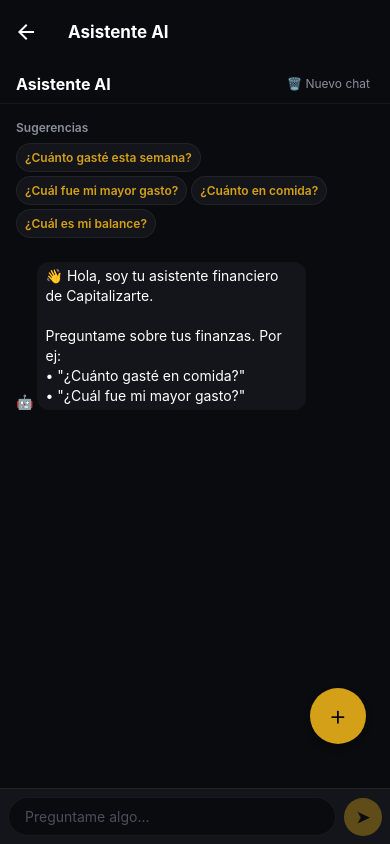
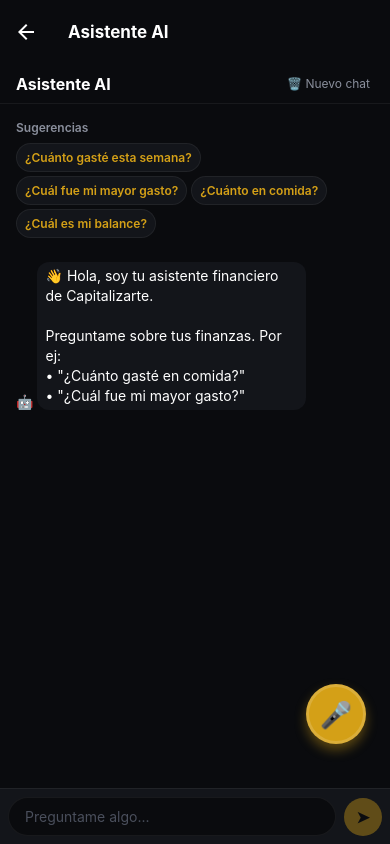
Before and after one commit to pinkysoftware/capitalizarte-mvp, a React Native app: screen /Chat in a window 390 px wide. Built offline with nearby package versions, Linux system fonts and the light colour scheme.

Commit message:
feat: FAB now opens voice transaction screen (better UX for quick add)

```diff
--- a/src/components/FloatingAddButton.js
+++ b/src/components/FloatingAddButton.js
@@ -1,5 +1,5 @@
 import React from 'react';
-import { Pressable, Text, StyleSheet } from 'react-native';
+import { Pressable, Text, StyleSheet, View } from 'react-native';
 import { useNavigation } from '@react-navigation/native';
 import { C, R, S } from '../theme';
 
@@ -9,10 +9,10 @@ export default function FloatingAddButton({ bottom = 100 }) {
   return (
     <Pressable
       style={[styles.fab, { bottom }]}
-      onPress={() => navigation.navigate('AddTransaction')}
+      onPress={() => navigation.navigate('AddTransactionVoice')}
       hitSlop={10}
     >
-      <Text style={styles.fabText}>+</Text>
+      <Text style={styles.fabIcon}>🎤</Text>
     </Pressable>
   );
 }
@@ -21,23 +21,23 @@ const styles = StyleSheet.create({
   fab: {
     position: 'absolute',
     right: S.lg,
-    width: 56,
-    height: 56,
-    borderRadius: 28,
+    width: 60,
+    height: 60,
+    borderRadius: 30,
     backgroundColor: C.primary,
     alignItems: 'center',
     justifyContent: 'center',
-    shadowColor: '#000',
-    shadowOffset: { width: 0, height: 4 },
-    shadowOpacity: 0.3,
-    shadowRadius: 6,
-    elevation: 8,
+    shadowColor: C.primary,
+    shadowOffset: { width: 0, height: 6 },
+    shadowOpacity: 0.4,
+    shadowRadius: 12,
+    elevation: 10,
     zIndex: 999,
+    borderWidth: 3,
+    borderColor: 'rgba(255,255,255,0.15)',
   },
-  fabText: {
-    fontSize: 28,
-    fontWeight: '300',
-    color: '#000',
-    marginTop: -2,
+  fabIcon: {
+    fontSize: 26,
+    textAlign: 'center',
   },
 });
```
